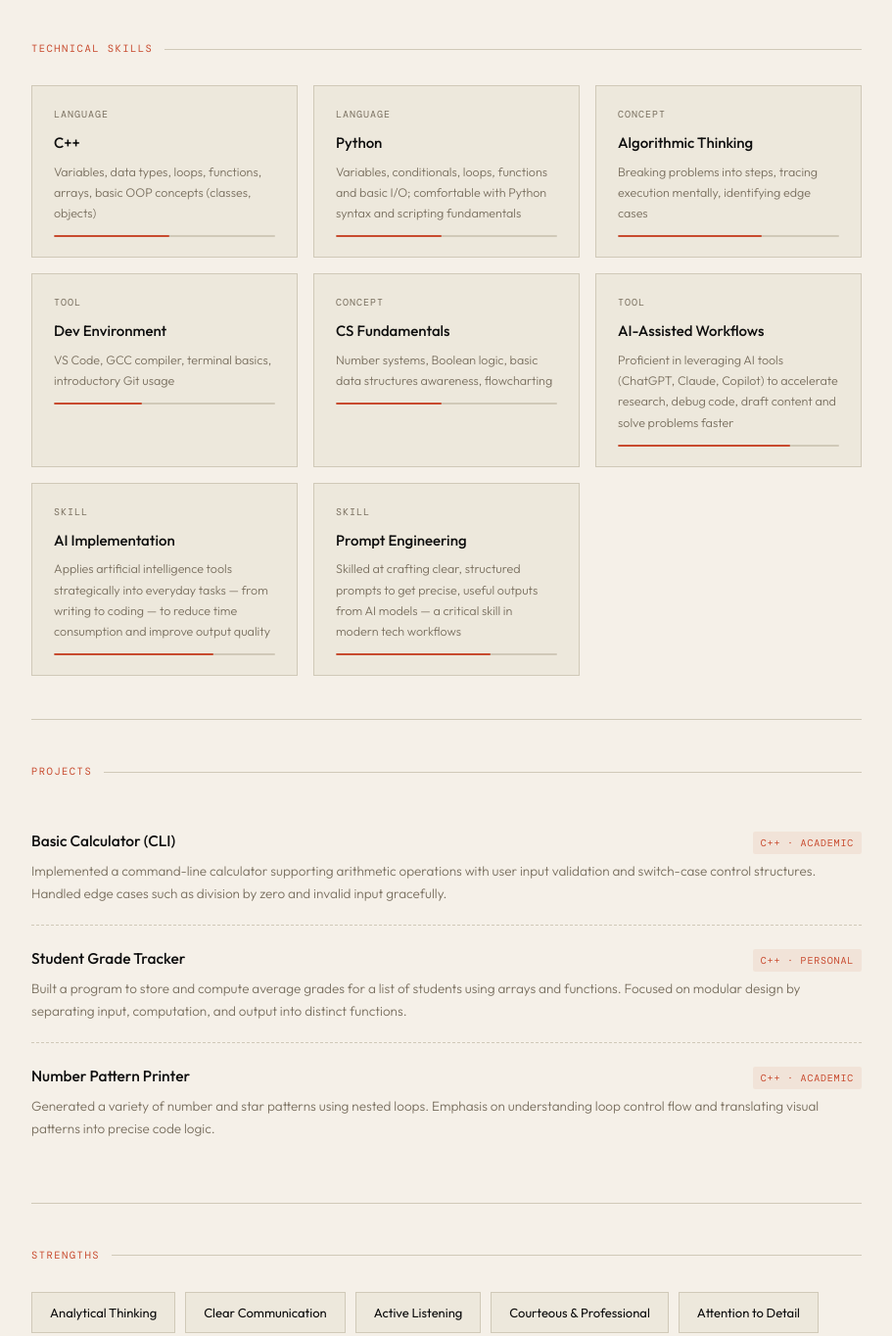
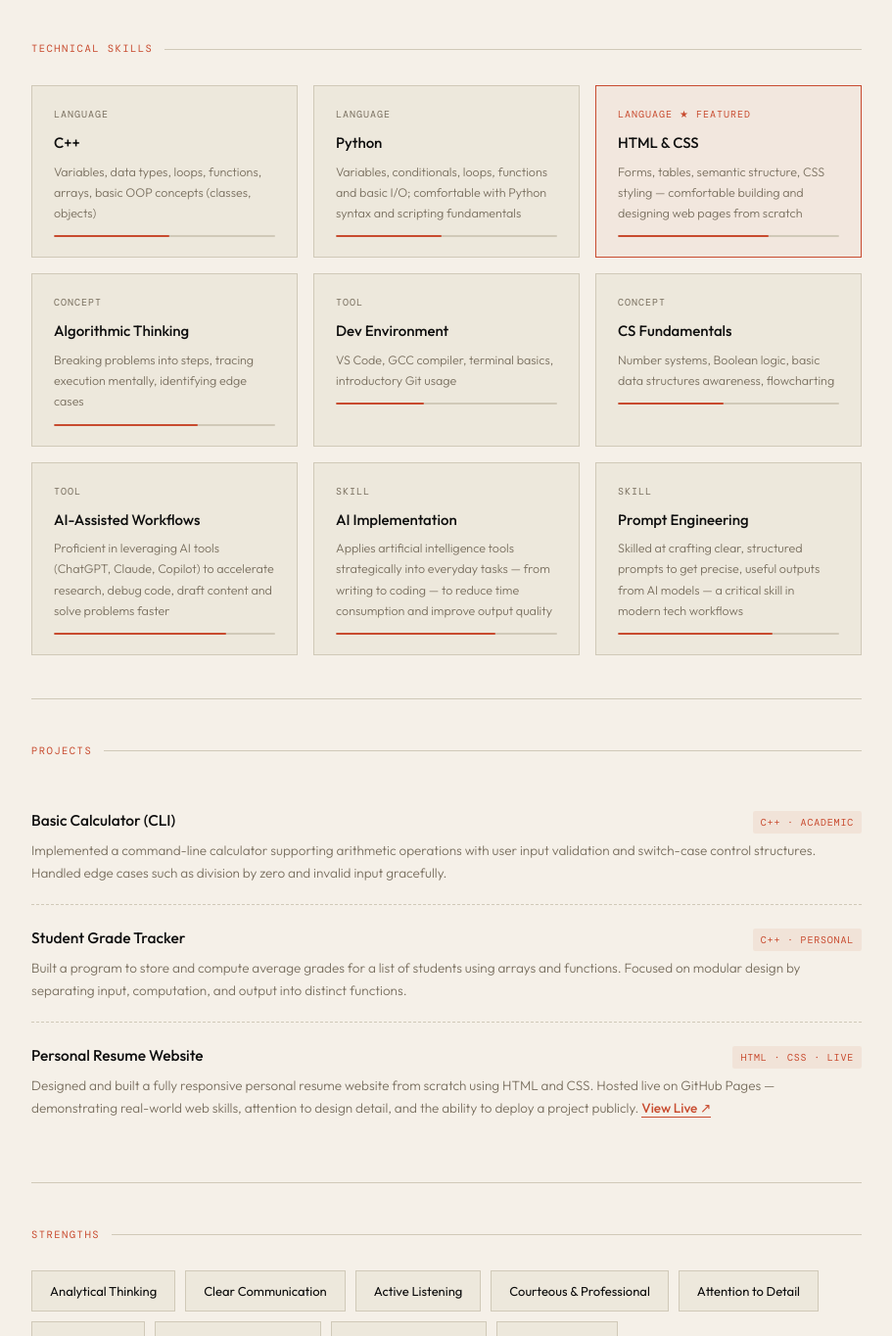
Before and after one commit to Manajain20/RESUME-MANAN-JAIN, a plain HTML site: page resume-MananJain.html in a window 1280 px wide. Shown: the part 1088-2452 px from the top of the page at 98% size, without its empty margins (184-1095 px from the left). Drawn offline with nearby package versions, Linux system fonts and the light colour scheme; a web font is replaced by a local one.

Commit message:
More Details polished
Updated project descriptions and added a new project for the personal resume website.

```diff
--- a/resume-MananJain.html
+++ b/resume-MananJain.html
@@ -441,6 +441,12 @@
         <div class="skill-card-desc">Variables, conditionals, loops, functions and basic I/O; comfortable with Python syntax and scripting fundamentals</div>
         <div class="skill-bar"><div class="skill-bar-fill" style="width:48%"></div></div>
       </div>
+      <div class="skill-card" style="border-color: var(--accent); background: rgba(200,75,47,0.05);">
+        <div class="skill-card-label" style="color: var(--accent);">Language ★ Featured</div>
+        <div class="skill-card-title">HTML &amp; CSS</div>
+        <div class="skill-card-desc">Forms, tables, semantic structure, CSS styling — comfortable building and designing web pages from scratch</div>
+        <div class="skill-bar"><div class="skill-bar-fill" style="width:68%"></div></div>
+      </div>
       <div class="skill-card">
         <div class="skill-card-label">Concept</div>
         <div class="skill-card-title">Algorithmic Thinking</div>
@@ -502,10 +508,10 @@
 
     <div class="project-item">
       <div class="project-header">
-        <span class="project-name">Number Pattern Printer</span>
-        <span class="project-tag">C++ &middot; Academic</span>
+        <span class="project-name">Personal Resume Website</span>
+        <span class="project-tag">HTML &middot; CSS &middot; Live</span>
       </div>
-      <div class="project-desc">Generated a variety of number and star patterns using nested loops. Emphasis on understanding loop control flow and translating visual patterns into precise code logic.</div>
+      <div class="project-desc">Designed and built a fully responsive personal resume website from scratch using HTML and CSS. Hosted live on GitHub Pages — demonstrating real-world web skills, attention to design detail, and the ability to deploy a project publicly. <a href="https://manajain20.github.io/RESUME-MANAN-JAIN/resume-MananJain.html" target="_blank" style="color: var(--accent); text-decoration: none; border-bottom: 1px solid var(--accent); font-weight: 500;">View Live &#8599;</a></div>
     </div>
   </section>
 
```
